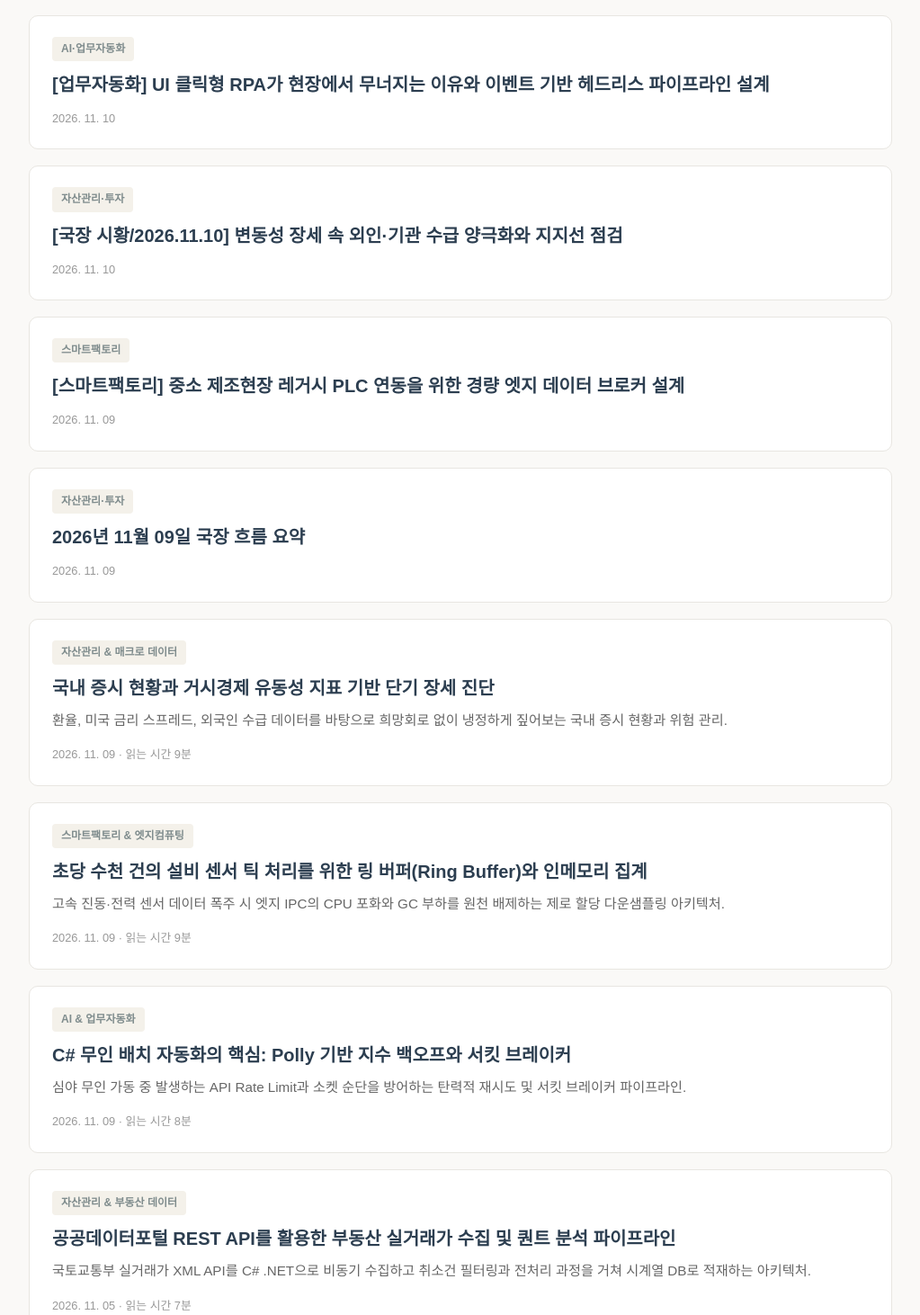
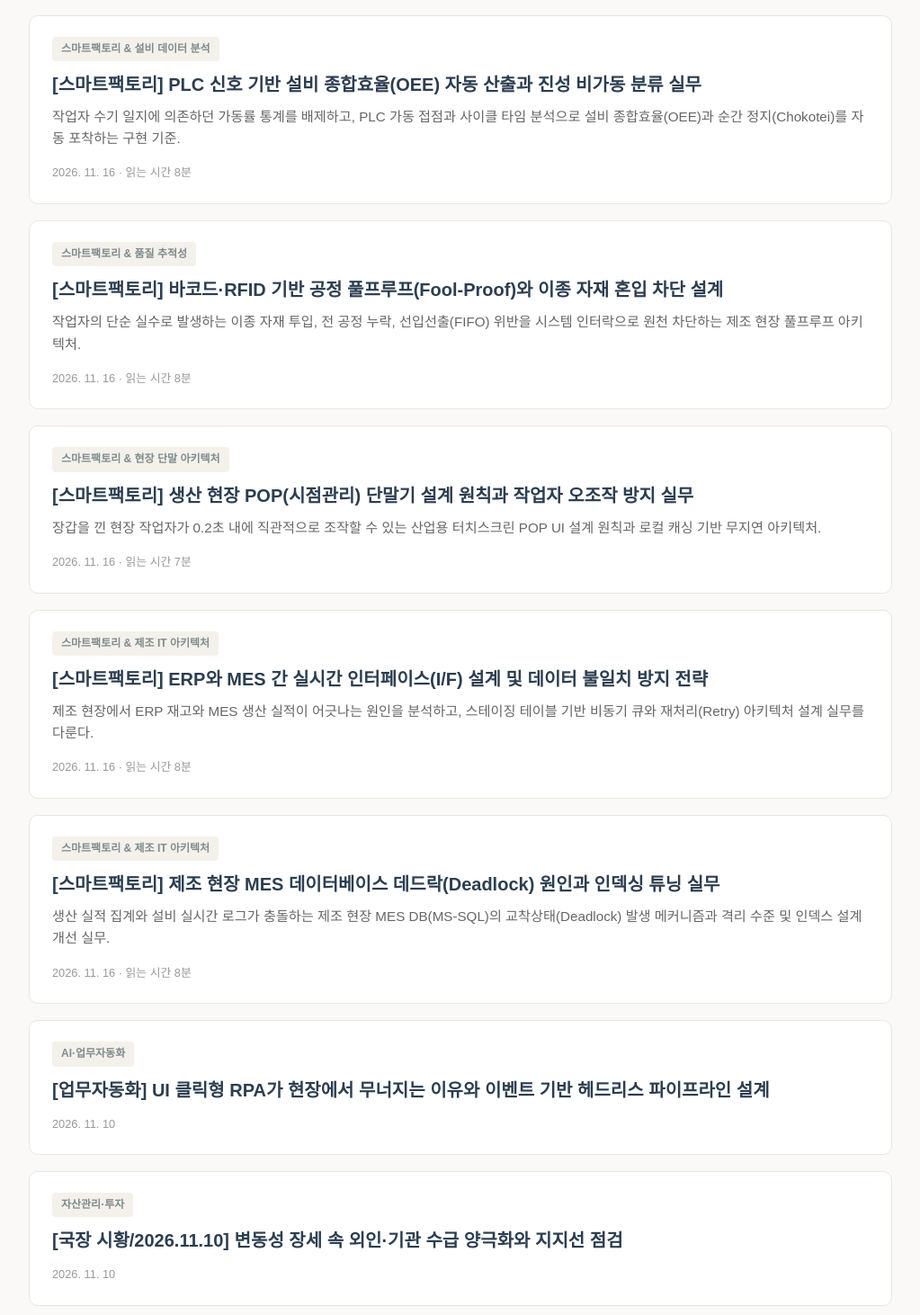
Before and after one commit to mch9989/moduin.github.io, a plain HTML site: page index.html in a window 1280 px wide. Shown: the part 1173-2635 px from the top of the page at 90% size, without its empty margins (128-1151 px from the left). Drawn offline with Linux system fonts and the light colour scheme.

Commit message:
Clean up comments in index.html
Removed temporary cropping code comment for the hero image and cleaned up button background color comments.

```diff
--- a/index.html
+++ b/index.html
@@ -62,7 +62,7 @@
             text-align: center;
         }
 
-        /* 대표 대문 이미지 (임시 자르기 코드 제거 및 온전한 비율 유지) */
+        /* 대표 대문 이미지 */
         .hero-image {
             width: 100%;
             max-height: 520px;
@@ -108,9 +108,9 @@
             box-shadow: 0 6px 12px rgba(0,0,0,0.12);
         }
 
-        .btn-subscribe { background-color: #d35400; } /* 뉴스레터 구독 */
-        .btn-request { background-color: #27ae60; }   /* 작업 의뢰 */
-        .btn-guestbook { background-color: #2980b9; } /* 방명록/댓글 */
+        .btn-subscribe { background-color: #d35400; }
+        .btn-request { background-color: #27ae60; }
+        .btn-guestbook { background-color: #2980b9; }
 
         /* 기술 칼럼 글 목록 섹션 */
         .content-section {
@@ -228,7 +228,7 @@
             당신의 시간을 아껴주는 기술을 공유합니다.
         </p>
 
-        <!-- 소통 액션 버튼 (연동 완료 주소 유지) -->
+        <!-- 소통 액션 버튼 -->
         <div class="action-buttons">
             <a href="https://page.stibee.com/subscriptions/528437" target="_blank" class="btn btn-subscribe">뉴스레터 구독하기</a>
             <a href="https://forms.gle/5Gk1uLgRWsm7SWMm9" target="_blank" class="btn btn-request">작업 의뢰 / 문의</a>
@@ -250,7 +250,53 @@
         <!-- 기술 칼럼 포스팅 영역 (최신순 역순 정렬) -->
         <div class="content-section" id="tech-list">
             <h2 class="section-title">기술 및 개발 칼럼 (최신순)</h2>
-            <div class="post-list"><a class="post-card" href="/automation/post-08.html"><span class="post-tag">AI·업무자동화</span><h3>[업무자동화] UI 클릭형 RPA가 현장에서 무너지는 이유와 이벤트 기반 헤드리스 파이프라인 설계</h3><span class="post-date">2026. 11. 10</span></a><a class="post-card" href="/wealth/post-11.html"><span class="post-tag">자산관리·투자</span><h3>[국장 시황/2026.11.10] 변동성 장세 속 외인·기관 수급 양극화와 지지선 점검</h3><span class="post-date">2026. 11. 10</span></a><a class="post-card" href="/smartfactory/post-09.html"><span class="post-tag">스마트팩토리</span><h3>[스마트팩토리] 중소 제조현장 레거시 PLC 연동을 위한 경량 엣지 데이터 브로커 설계</h3><span class="post-date">2026. 11. 09</span></a><a class="post-card" href="/wealth/post-10.html"><span class="post-tag">자산관리·투자</span><h3>2026년 11월 09일 국장 흐름 요약</h3><span class="post-date">2026. 11. 09</span></a>
+            <div class="post-list">
+
+                <!-- 14번 포스트 (2026. 11. 16) -->
+                <a href="smartfactory/post-14.html" class="post-card">
+                    <span class="post-tag">스마트팩토리 &amp; 설비 데이터 분석</span>
+                    <h3>[스마트팩토리] PLC 신호 기반 설비 종합효율(OEE) 자동 산출과 진성 비가동 분류 실무</h3>
+                    <p>작업자 수기 일지에 의존하던 가동률 통계를 배제하고, PLC 가동 접점과 사이클 타임 분석으로 설비 종합효율(OEE)과 순간 정지(Chokotei)를 자동 포착하는 구현 기준.</p>
+                    <span class="post-date">2026. 11. 16 · 읽는 시간 8분</span>
+                </a>
+
+                <!-- 13번 포스트 (2026. 11. 16) -->
+                <a href="smartfactory/post-13.html" class="post-card">
+                    <span class="post-tag">스마트팩토리 &amp; 품질 추적성</span>
+                    <h3>[스마트팩토리] 바코드·RFID 기반 공정 풀프루프(Fool-Proof)와 이종 자재 혼입 차단 설계</h3>
+                    <p>작업자의 단순 실수로 발생하는 이종 자재 투입, 전 공정 누락, 선입선출(FIFO) 위반을 시스템 인터락으로 원천 차단하는 제조 현장 풀프루프 아키텍처.</p>
+                    <span class="post-date">2026. 11. 16 · 읽는 시간 8분</span>
+                </a>
+
+                <!-- 12번 포스트 (2026. 11. 16) -->
+                <a href="smartfactory/post-12.html" class="post-card">
+                    <span class="post-tag">스마트팩토리 &amp; 현장 단말 아키텍처</span>
+                    <h3>[스마트팩토리] 생산 현장 POP(시점관리) 단말기 설계 원칙과 작업자 오조작 방지 실무</h3>
+                    <p>장갑을 낀 현장 작업자가 0.2초 내에 직관적으로 조작할 수 있는 산업용 터치스크린 POP UI 설계 원칙과 로컬 캐싱 기반 무지연 아키텍처.</p>
+                    <span class="post-date">2026. 11. 16 · 읽는 시간 7분</span>
+                </a>
+
+                <!-- 11번 포스트 (2026. 11. 16) -->
+                <a href="smartfactory/post-11.html" class="post-card">
+                    <span class="post-tag">스마트팩토리 &amp; 제조 IT 아키텍처</span>
+                    <h3>[스마트팩토리] ERP와 MES 간 실시간 인터페이스(I/F) 설계 및 데이터 불일치 방지 전략</h3>
+                    <p>제조 현장에서 ERP 재고와 MES 생산 실적이 어긋나는 원인을 분석하고, 스테이징 테이블 기반 비동기 큐와 재처리(Retry) 아키텍처 설계 실무를 다룬다.</p>
+                    <span class="post-date">2026. 11. 16 · 읽는 시간 8분</span>
+                </a>
+
+                <!-- 10번 포스트 (2026. 11. 16) -->
+                <a href="smartfactory/post-10.html" class="post-card">
+                    <span class="post-tag">스마트팩토리 &amp; 제조 IT 아키텍처</span>
+                    <h3>[스마트팩토리] 제조 현장 MES 데이터베이스 데드락(Deadlock) 원인과 인덱싱 튜닝 실무</h3>
+                    <p>생산 실적 집계와 설비 실시간 로그가 충돌하는 제조 현장 MES DB(MS-SQL)의 교착상태(Deadlock) 발생 메커니즘과 격리 수준 및 인덱스 설계 개선 실무.</p>
+                    <span class="post-date">2026. 11. 16 · 읽는 시간 8분</span>
+                </a>
+
+                <!-- 기존 최신 글 목록 -->
+                <a class="post-card" href="automation/post-08.html"><span class="post-tag">AI·업무자동화</span><h3>[업무자동화] UI 클릭형 RPA가 현장에서 무너지는 이유와 이벤트 기반 헤드리스 파이프라인 설계</h3><span class="post-date">2026. 11. 10</span></a>
+                <a class="post-card" href="wealth/post-11.html"><span class="post-tag">자산관리·투자</span><h3>[국장 시황/2026.11.10] 변동성 장세 속 외인·기관 수급 양극화와 지지선 점검</h3><span class="post-date">2026. 11. 10</span></a>
+                <a class="post-card" href="smartfactory/post-09.html"><span class="post-tag">스마트팩토리</span><h3>[스마트팩토리] 중소 제조현장 레거시 PLC 연동을 위한 경량 엣지 데이터 브로커 설계</h3><span class="post-date">2026. 11. 09</span></a>
+                <a class="post-card" href="wealth/post-10.html"><span class="post-tag">자산관리·투자</span><h3>2026년 11월 09일 국장 흐름 요약</h3><span class="post-date">2026. 11. 09</span></a>
 
                 <!-- 9번 포스트 (2026. 11. 09) -->
                 <a href="wealth/post-09.html" class="post-card">
@@ -337,6 +383,4 @@
         </p>
     </footer>
 
-
-
 </body></html>
```
